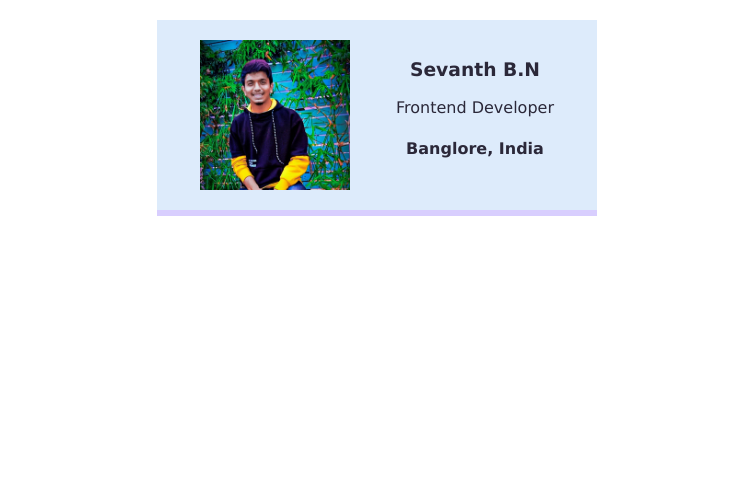
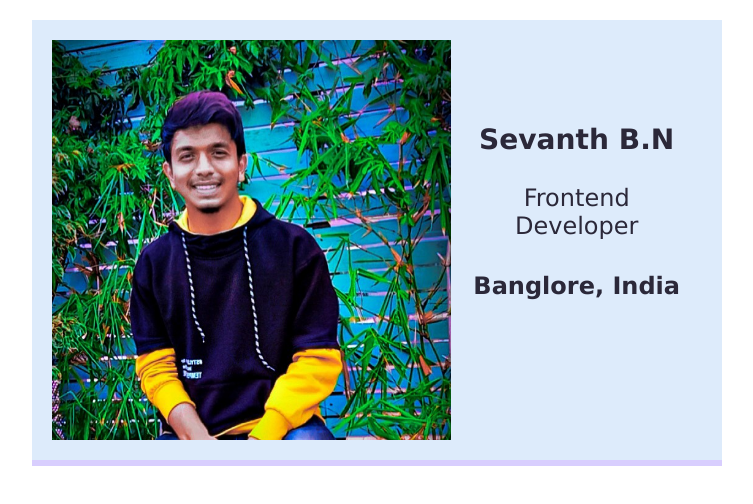
Before and after one commit to Sevanthcherry/Digital-Business-Card, a plain HTML site: page index.html in a window 1280 px wide. Shown: the whole page, without its empty margins (263-1016 px from the left). Drawn offline with Linux system fonts and the light colour scheme.

Commit message:
commit changes

```diff
--- a/index.html
+++ b/index.html
@@ -11,7 +11,7 @@
         <img  src="pic.jpg"
         alt="sevanth profile"
         class="mydp ">
-        <div >
+        <div class="content">
             <h3>Sevanth B.N</h3>
             <p>Frontend Developer</p>
             <h4>Banglore, India</h4>
--- a/style.css
+++ b/style.css
@@ -5,7 +5,8 @@ body{
 }
 
 img{
-    width: 150px;
+    width: auto;
+    height: auto;
 }
 
 .card{
@@ -13,7 +14,8 @@ img{
     padding: 20px;
     display: flex;
     justify-content: space-around;
-    width: 400px;
+    width: 650px;
+    height: 400px;
     margin: auto auto;
     background-color: #ddebfb;
     border-bottom: 6px solid #d8cefe ;
@@ -26,3 +28,9 @@ img{
     justify-content: center;
 
 }
+
+.content{
+    font-size: x-large;
+    padding: 10px;
+    margin-top: 45px;
+}
```
